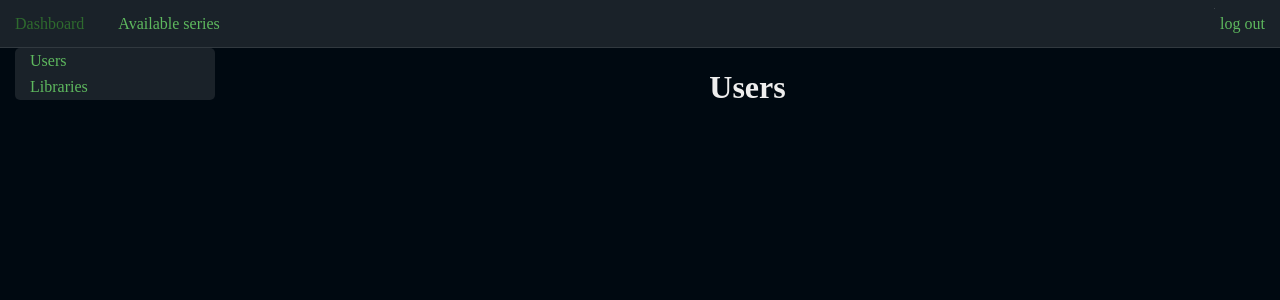
After one commit to MartijnBraam/webcine, a Flask app: template templates/settings/users.html in a window 1280 px wide. The commit adds this page. Shown: the top 300 px of the page. Run offline with Flask 2, Linux system fonts and the light colour scheme; the template is opened without the code that fills it, so the values that code supplies are empty; parts of the project's set-up code (start-up, migrations or seed data) failed here and were passed over; some libraries are stand-ins or nearby versions.

Commit message:
Added settings panel

```diff
--- a/main.py
+++ b/main.py
@@ -10,6 +10,7 @@ import transcoder
 from auth import *
 from models import *
 from views import *
+from settings import *
 
 # mod_wsgi support
 application = app
--- /dev/null
+++ b/static/style/settings.less
@@ -0,0 +1,23 @@
+ul.settings {
+  float: left;
+  width: 200px;
+  background: @panel-color;
+  border-radius: 5px;
+  display: block;
+  padding: 0;
+  margin: 0;
+  margin-left: 15px;
+  list-style: none;
+  li {
+    list-style: none;
+    display: block;
+    padding: 4px 15px;
+    color: @primary-color;
+  }
+}
+
+div.settings-panel {
+  float: right;
+  width: ~"calc(100% - 245px)";
+  margin-right: 15px;
+}
--- a/static/style/style.css
+++ b/static/style/style.css
@@ -11,6 +11,28 @@ button[type=submit] {
   border: none;
   padding: 6px 15px;
   border-radius: 15px;
+}
+ul.settings {
+  float: left;
+  width: 200px;
+  background: rgba(255, 255, 255, 0.1);
+  border-radius: 5px;
+  display: block;
+  padding: 0;
+  margin: 0;
+  margin-left: 15px;
+  list-style: none;
+}
+ul.settings li {
+  list-style: none;
+  display: block;
+  padding: 4px 15px;
+  color: #5eb95e;
+}
+div.settings-panel {
+  float: right;
+  width: calc(100% - 245px);
+  margin-right: 15px;
 }
 * {
   box-sizing: border-box;
--- a/static/style/style.less
+++ b/static/style/style.less
@@ -3,6 +3,8 @@
 @panel-color: rgba(255, 255, 255, 0.1);
 @primary-color: #5eb95e;
 @primary-color-hover: darken(@primary-color, 25%);
+
+@import "settings";
 
 * {
   box-sizing: border-box;
--- /dev/null
+++ b/templates/settings/menu.html
@@ -0,0 +1,4 @@
+<ul class="settings">
+    <li>Users</li>
+    <li>Libraries</li>
+</ul>
--- /dev/null
+++ b/templates/settings/users.html
@@ -0,0 +1,10 @@
+{% extends "base_auth.html" %}
+
+{% block content_title %}Users | Admin{% endblock %}
+
+{% block main %}
+    {% include "settings/menu.html" %}
+    <div class="settings-panel">
+        <h1>Users</h1>
+    </div>
+{% endblock %}
```
Also changed, not shown: settings.py (added, +11 -0 lines).
